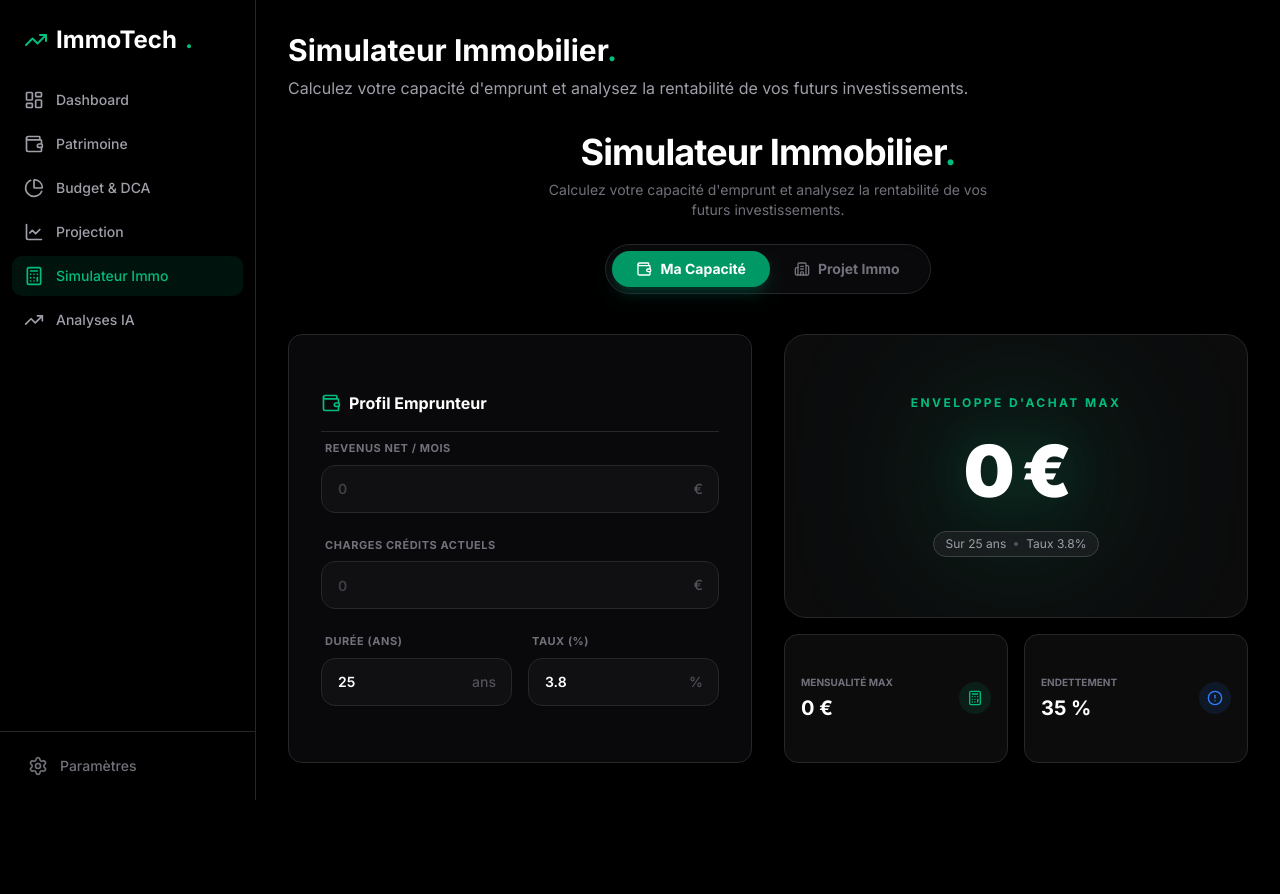
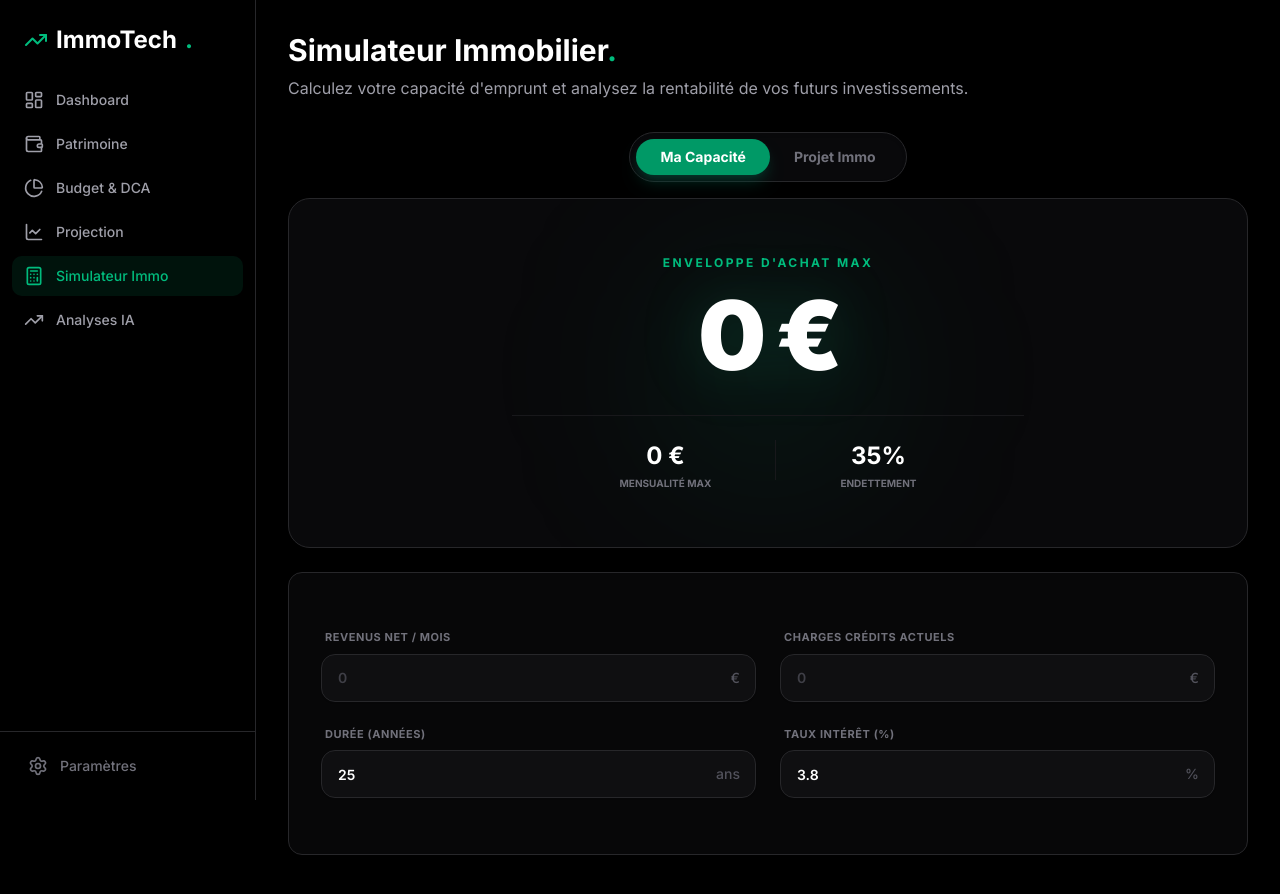
Before and after one commit to QuentinPatrim/immotech, a Next.js app: page /simulateur in a window 1280 px wide. Shown: the top 894 px of the page. Built offline with nearby package versions, Linux system fonts and the light colour scheme.

Commit message:
fix double titre

```diff
--- a/components/ImmoSimulator.tsx
+++ b/components/ImmoSimulator.tsx
@@ -1,9 +1,26 @@
 "use client";
 
 import { useState, useEffect } from "react";
-import { Wallet, TrendingUp, AlertCircle, Building2, Calculator } from "lucide-react";
+import { Wallet, Building2, Calculator, AlertCircle, TrendingUp } from "lucide-react";
 import { Input } from "@/components/ui/input";
 import { Card, CardContent } from "@/components/ui/card";
+
+// --- CORRECTION CRUCIALE : Ce composant DOIT être à l'extérieur ---
+const InputGroup = ({ label, value, onChange, suffix, placeholder }: any) => (
+  <div className="flex flex-col gap-2">
+      <label className="text-[11px] uppercase tracking-wider font-bold text-zinc-500 ml-1">{label}</label>
+      <div className="relative group">
+          <Input
+              type="number"
+              value={value === 0 ? "" : value}
+              onChange={(e) => onChange(parseFloat(e.target.value) || 0)}
+              placeholder={placeholder || "0"}
+              className="bg-zinc-900/50 border border-zinc-800 text-white font-semibold pl-4 pr-8 h-12 rounded-xl focus:ring-1 focus:ring-emerald-500 focus:border-emerald-500 placeholder:text-zinc-700 transition-all [appearance:textfield] [&::-webkit-outer-spin-button]:appearance-none [&::-webkit-inner-spin-button]:appearance-none"
+          />
+          {suffix && <span className="absolute right-4 top-1/2 -translate-y-1/2 text-zinc-600 text-sm font-medium pointer-events-none group-focus-within:text-emerald-500 transition-colors">{suffix}</span>}
+      </div>
+  </div>
+);
 
 export default function ImmoSimulator() {
   const [mode, setMode] = useState<"capacity" | "project">("capacity");
@@ -55,7 +72,7 @@ export default function ImmoSimulator() {
     setCapResults({
         maxMonthly: limit,
         maxLoan: maxLoan,
-        totalEnvelope: maxLoan // On simplifie : Enveloppe = Emprunt Max
+        totalEnvelope: maxLoan
     });
   }, [capacity]);
 
@@ -65,7 +82,7 @@ export default function ImmoSimulator() {
     const total = project.price + project.works + notary;
     const loan = Math.max(0, total - project.contribution);
 
-    const rateProj = 4.0 / 100 / 12; // Taux fixe 4% pour l'exemple
+    const rateProj = 4.0 / 100 / 12;
     let payment = 0;
     if (loan > 0) {
         payment = loan * (rateProj * Math.pow(1 + rateProj, 240)) / (Math.pow(1 + rateProj, 240) - 1);
@@ -83,36 +100,11 @@ export default function ImmoSimulator() {
     });
   }, [project]);
 
-  // --- COMPOSANT INPUT REUTILISABLE ---
-  const InputGroup = ({ label, value, onChange, suffix, placeholder }: any) => (
-    <div className="flex flex-col gap-2">
-        <label className="text-[11px] uppercase tracking-wider font-bold text-zinc-500 ml-1">{label}</label>
-        <div className="relative group">
-            <Input
-                type="number"
-                value={value === 0 ? "" : value}
-                onChange={(e) => onChange(parseFloat(e.target.value) || 0)}
-                placeholder={placeholder || "0"}
-                className="bg-zinc-900/50 border border-zinc-800 text-white font-semibold pl-4 pr-8 h-12 rounded-xl focus:ring-1 focus:ring-emerald-500 focus:border-emerald-500 placeholder:text-zinc-700 transition-all [appearance:textfield] [&::-webkit-outer-spin-button]:appearance-none [&::-webkit-inner-spin-button]:appearance-none"
-            />
-            {suffix && <span className="absolute right-4 top-1/2 -translate-y-1/2 text-zinc-600 text-sm font-medium pointer-events-none group-focus-within:text-emerald-500 transition-colors">{suffix}</span>}
-        </div>
-    </div>
-  );
-
   return (
     <div className="space-y-8 pb-20 font-sans max-w-5xl mx-auto">
 
-      {/* HEADER GLOBAL & TOGGLE */}
-      <div className="flex flex-col items-center gap-6 mb-10">
-        <div className="text-center space-y-2">
-            <h1 className="text-3xl md:text-4xl font-bold text-white tracking-tight">
-                Simulateur Immobilier<span className="text-emerald-500">.</span>
-            </h1>
-            <p className="text-zinc-500 text-sm max-w-md mx-auto">
-                Calculez votre capacité d'emprunt et analysez la rentabilité de vos futurs investissements.
-            </p>
-        </div>
+      {/* HEADER & TOGGLE (Titre doublon supprimé) */}
+      <div className="flex flex-col items-center gap-6 mb-4">
 
         {/* TOGGLE PILULE PREMIUM */}
         <div className="p-1.5 bg-zinc-950 border border-zinc-800 rounded-full inline-flex relative shadow-inner">
@@ -120,87 +112,54 @@ export default function ImmoSimulator() {
                 onClick={() => setMode("capacity")}
                 className={`relative z-10 px-6 py-2 rounded-full text-sm font-bold transition-all duration-300 flex items-center gap-2 ${mode === "capacity" ? "bg-emerald-600 text-white shadow-lg shadow-emerald-900/50" : "text-zinc-500 hover:text-zinc-300"}`}
             >
-                <Wallet size={16} /> Ma Capacité
+                Ma Capacité
             </button>
             <button
                 onClick={() => setMode("project")}
                 className={`relative z-10 px-6 py-2 rounded-full text-sm font-bold transition-all duration-300 flex items-center gap-2 ${mode === "project" ? "bg-emerald-600 text-white shadow-lg shadow-emerald-900/50" : "text-zinc-500 hover:text-zinc-300"}`}
             >
-                <Building2 size={16} /> Projet Immo
+                Projet Immo
             </button>
         </div>
       </div>
 
       {/* --- VUE 1 : CAPACITÉ --- */}
       {mode === "capacity" && (
-          <div className="grid grid-cols-1 lg:grid-cols-2 gap-8 animate-in fade-in zoom-in-95 duration-500">
+          <div className="flex flex-col gap-6 animate-in fade-in zoom-in-95 duration-500">
 
-             {/* INPUTS (Gauche) */}
-             <Card className="bg-zinc-950 border border-zinc-800 shadow-xl">
-                <CardContent className="p-6 md:p-8 space-y-6">
-                    <div className="flex items-center gap-2 pb-4 border-b border-zinc-800 mb-2">
-                        <Wallet className="text-emerald-500" size={20} />
-                        <h3 className="font-bold text-white">Profil Emprunteur</h3>
-                    </div>
+             {/* RESULTAT HERO (En haut, centré, massif) */}
+             <div className="relative overflow-hidden rounded-3xl bg-zinc-950 border border-zinc-800 p-10 md:p-14 text-center group">
+                <div className="absolute top-1/2 left-1/2 -translate-x-1/2 -translate-y-1/2 w-56 h-56 bg-emerald-500/10 blur-[90px] rounded-full group-hover:bg-emerald-500/20 transition-all duration-700" />
 
-                    <div className="space-y-6">
+                <p className="text-emerald-500 font-bold tracking-[0.2em] text-xs uppercase mb-4 relative z-10">Enveloppe d'Achat Max</p>
+                <h2 className="text-6xl md:text-8xl font-black text-white tracking-tighter drop-shadow-[0_0_30px_rgba(16,185,129,0.2)] relative z-10">
+                    {(capResults.totalEnvelope).toLocaleString("fr-FR")} €
+                </h2>
+
+                <div className="mt-8 flex justify-center gap-8 md:gap-16 relative z-10 border-t border-zinc-900 pt-6 max-w-lg mx-auto">
+                     <div className="text-center">
+                        <div className="text-2xl font-bold text-white">{(capResults.maxMonthly).toFixed(0)} €</div>
+                        <div className="text-[10px] text-zinc-500 uppercase font-bold mt-1">Mensualité Max</div>
+                     </div>
+                     <div className="w-px bg-zinc-900 h-10" />
+                     <div className="text-center">
+                        <div className="text-2xl font-bold text-white">35%</div>
+                        <div className="text-[10px] text-zinc-500 uppercase font-bold mt-1">Endettement</div>
+                     </div>
+                </div>
+             </div>
+
+             {/* INPUTS (En bas, large) */}
+             <Card className="bg-zinc-900/30 border-zinc-800">
+                <CardContent className="p-6 md:p-8">
+                    <div className="grid grid-cols-1 md:grid-cols-2 gap-6">
                         <InputGroup label="Revenus Net / Mois" value={capacity.income} onChange={(v: number) => setCapacity({...capacity, income: v})} suffix="€" />
                         <InputGroup label="Charges Crédits Actuels" value={capacity.charges} onChange={(v: number) => setCapacity({...capacity, charges: v})} suffix="€" />
-
-                        {/* Sliders simulés par des inputs pour l'instant (plus clean) */}
-                        <div className="grid grid-cols-2 gap-4">
-                            <InputGroup label="Durée (ans)" value={capacity.duration} onChange={(v: number) => setCapacity({...capacity, duration: v})} suffix="ans" />
-                            <InputGroup label="Taux (%)" value={capacity.rate} onChange={(v: number) => setCapacity({...capacity, rate: v})} suffix="%" />
-                        </div>
+                        <InputGroup label="Durée (Années)" value={capacity.duration} onChange={(v: number) => setCapacity({...capacity, duration: v})} suffix="ans" />
+                        <InputGroup label="Taux Intérêt (%)" value={capacity.rate} onChange={(v: number) => setCapacity({...capacity, rate: v})} suffix="%" />
                     </div>
                 </CardContent>
              </Card>
-
-             {/* RESULTAT HERO (Droite) */}
-             <div className="flex flex-col gap-4">
-                <div className="flex-1 relative overflow-hidden rounded-3xl bg-zinc-900/50 border border-zinc-800 p-8 md:p-12 text-center group flex flex-col justify-center items-center">
-                    {/* Glow Effect */}
-                    <div className="absolute top-1/2 left-1/2 -translate-x-1/2 -translate-y-1/2 w-40 h-40 bg-emerald-500/20 blur-[80px] rounded-full group-hover:bg-emerald-500/30 transition-all duration-700" />
-
-                    <p className="text-emerald-500 font-bold tracking-[0.2em] text-xs uppercase mb-6 relative z-10">Enveloppe d'Achat Max</p>
-
-                    <h2 className="text-5xl md:text-7xl font-black text-white tracking-tighter drop-shadow-[0_0_25px_rgba(16,185,129,0.2)] relative z-10">
-                        {(capResults.totalEnvelope).toLocaleString("fr-FR")} €
-                    </h2>
-
-                    <div className="mt-6 inline-flex items-center gap-2 px-3 py-1 rounded-full bg-zinc-800/50 border border-zinc-700 text-xs text-zinc-400 relative z-10">
-                        <span>Sur {capacity.duration} ans</span>
-                        <span className="w-1 h-1 rounded-full bg-zinc-600" />
-                        <span>Taux {capacity.rate}%</span>
-                    </div>
-                </div>
-
-                {/* KPI Secondaires */}
-                <div className="grid grid-cols-2 gap-4">
-                    <Card className="bg-zinc-900/50 border-zinc-800">
-                        <CardContent className="p-4 flex items-center justify-between">
-                            <div>
-                                <p className="text-[10px] text-zinc-500 font-bold uppercase">Mensualité Max</p>
-                                <p className="text-xl font-bold text-white mt-1">{(capResults.maxMonthly).toFixed(0)} €</p>
-                            </div>
-                            <div className="h-8 w-8 rounded-full bg-emerald-500/10 flex items-center justify-center text-emerald-500">
-                                <Calculator size={16} />
-                            </div>
-                        </CardContent>
-                    </Card>
-                    <Card className="bg-zinc-900/50 border-zinc-800">
-                        <CardContent className="p-4 flex items-center justify-between">
-                            <div>
-                                <p className="text-[10px] text-zinc-500 font-bold uppercase">Endettement</p>
-                                <p className="text-xl font-bold text-white mt-1">35 %</p>
-                            </div>
-                             <div className="h-8 w-8 rounded-full bg-blue-500/10 flex items-center justify-center text-blue-500">
-                                <AlertCircle size={16} />
-                            </div>
-                        </CardContent>
-                    </Card>
-                </div>
-             </div>
           </div>
       )}
 
@@ -273,7 +232,7 @@ export default function ImmoSimulator() {
                  <div className="bg-zinc-900/50 rounded-xl p-4 border border-zinc-800 flex gap-3 items-start">
                     <AlertCircle className="text-zinc-500 shrink-0 mt-0.5" size={16} />
                     <p className="text-xs text-zinc-500 leading-relaxed">
-                        Le cashflow est calculé après crédit, charges et taxe foncière. N'inclut pas l'impôt sur le revenu.
+                        Le cashflow est calculé après crédit, charges et taxe foncière.
                     </p>
                 </div>
             </div>
```
